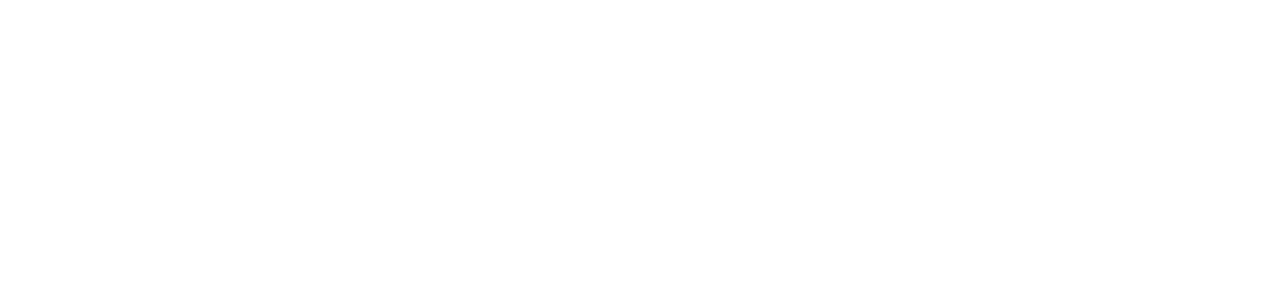
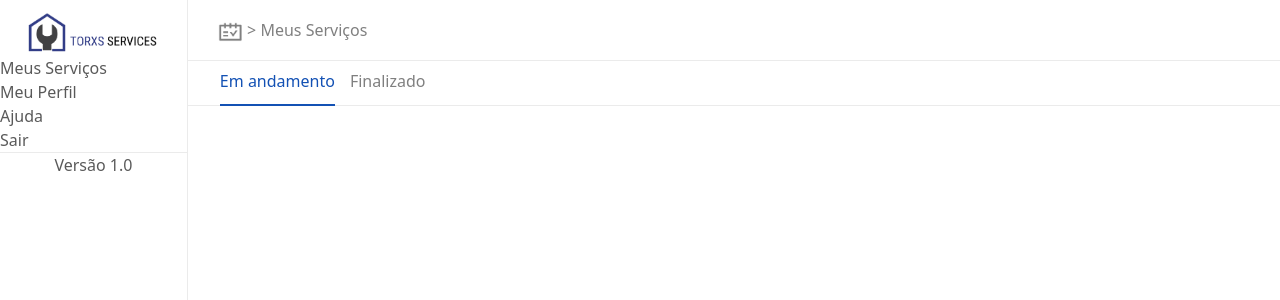
Before and after one commit to SnowGray24/DomesticGeneralServices, a React (Create React App) app: page /HomePagePrestador in a window 1280 px wide. Shown: the top 300 px of the page. Built offline with nearby package versions, Linux system fonts and the light colour scheme.

Commit message:
Começando a implementar a tela da home prestador

```diff
--- /dev/null
+++ b/src/HomePagePrestador.js
@@ -0,0 +1,52 @@
+import NavHomePagePrestador from './components/NavHomePagePrestador';
+
+import './css/homePages.css';
+import logoMarca from './img/logo.PNG';
+
+import './css/configCSS.css';
+
+
+function HomePagePrestador(){
+
+    return (
+        <div>
+
+            <main style={{height: '100vh', display: 'flex'}}>
+                <section style={{width: '220px', borderRight: '1px solid #EBEBEB', color: 'rgba(0, 0, 0, 0.65)'}}>
+                <div style={{display: 'flex', flexDirection: 'column', alignItems: 'center', marginTop: '10px'}}>
+                <img src={logoMarca} alt="" height='46' />
+            </div>
+
+                <nav>
+                    <ul className="resetUlLi">
+                        <li>Meus Serviços</li>
+                    </ul>
+
+                    <ul className="resetUlLi">
+                        <li>Meu Perfil</li>
+                    </ul>
+
+                    <ul className="resetUlLi">
+                        <li>Ajuda</li>
+                    </ul>
+
+                    <ul className="resetUlLi">
+                        <li>Sair</li>
+                    </ul>
+                </nav>
+
+                    <div style={{display: 'flex', flexDirection: 'column', alignItems: 'center', borderTop: '1px solid #EBEBEB'}}>
+                        Versão 1.0
+                    </div>
+                </section>
+
+                <section style={{width: '100%', color: 'rgba(0, 0, 0, 0.5)'}}>
+                   <NavHomePagePrestador />
+                </section>
+
+            </main>
+        </div>
+    );
+}
+
+export default HomePagePrestador;
--- a/src/Login.js
+++ b/src/Login.js
@@ -7,14 +7,14 @@
 import iconeOlho from './img/icones/view.PNG';
 
 import React, {useState} from 'react';
-import { Col, Row, Form, FormGroup, Label, Input } from 'reactstrap';
+import {Form, FormGroup, Label, Input } from 'reactstrap';
 
 function Login (){
 
     const [typeInput, setTypeInput] = useState('password')
 
     const viewPassword = () =>{
-        if (typeInput == 'password'){
+        if (typeInput === 'password'){
             setTypeInput('text');
         }else{
             setTypeInput('password');
@@ -74,7 +74,7 @@
                     </FormGroup>
                 </Form>
 
-                <p style={{marginTop: "21px", color: 'rgba(0, 0, 0, 0.65)'}}>Não tem uma conta? <a style={{color: 'rgba(50, 61, 135, 1)'}}>Cadastra-se</a></p>
+                <p style={{marginTop: "21px", color: 'rgba(0, 0, 0, 0.65)'}}>Não tem uma conta? <a href="/" style={{color: 'rgba(50, 61, 135, 1)'}}>Cadastra-se</a></p>
 
             </section>
         </div>
--- a/src/Routes.js
+++ b/src/Routes.js
@@ -5,6 +5,7 @@
 import CadastroPrestador from "./CadastroPrestador";
 import CadastroContratante from "./CadastroContratante";
 import Login from "./Login";
+import HomePagePrestador from "./HomePagePrestador";
 
 const Routes = () => {
    return(
@@ -13,6 +14,7 @@
            <Route component = { CadastroPrestador } path="/CadastroPrestador" />
            <Route component = { CadastroContratante } path="/CadastroContratante"  />
            <Route component = { Login } path="/Login" />
+           <Route component = { HomePagePrestador } path="/HomePagePrestador" />
        </BrowserRouter>
    )
 }
--- /dev/null
+++ b/src/components/NavHomePagePrestador.js
@@ -0,0 +1,40 @@
+
+
+import '../css/configCSS.css';
+import '../css/homePages.css';
+
+import imgTask from '../img/icones/task.PNG';
+
+function NavHomePagePrestador(){
+
+    return (
+        <div>
+
+                    { /* Title-bar */ }
+                    <div style={{marginLeft: '30px',height: '60px', display: 'flex', flexDirection: 'column', justifyContent: 'center'}}>
+                       <div>
+                           <img height="20" src={imgTask} alt="" /> {'>'} Meus Serviços
+                        </div>
+                    </div>
+
+
+                    { /* Options */ }
+                    <div>
+                        <nav className='barOptionsMeusServicos' style={{display: 'flex'}}>
+
+                           <div style={{display: 'flex'}}>
+                                <ul className='resetUlLi'  style={{marginLeft: '16px'}}>
+                                    <li className="optionItemSelect" >Em andamento</li>
+                                </ul>
+
+                                <ul className='resetUlLi'>
+                                    <li >Finalizado</li>
+                                </ul>
+                            </div>
+                        </nav>
+                    </div>
+        </div>
+    );
+}
+
+export default NavHomePagePrestador;
--- /dev/null
+++ b/src/css/configCSS.css
@@ -0,0 +1,5 @@
+.resetUlLi{
+    list-style: none;
+    padding: 0;
+    margin: 0;
+}
--- /dev/null
+++ b/src/css/homePages.css
@@ -0,0 +1,22 @@
+.barOptionsMeusServicos{
+    padding-left: 1em;
+    padding-right: 1em;
+    border-right: none;
+    border-left: none;
+    border-top: 1px solid #EBEBEB;
+    border-bottom: 1px solid #EBEBEB;
+    height: 46px;
+    width: 100%;
+}
+
+.barOptionsMeusServicos ul{
+    margin-top: 8px;
+    padding-right: 15px;
+}
+
+.optionItemSelect{
+    color: #1351B4;
+    padding-bottom: 11px;
+    margin-top: 0px;
+    border-bottom: 2px solid #1351B4;
+}
```
Also changed, not shown: src/img/icones/task.PNG (added).
